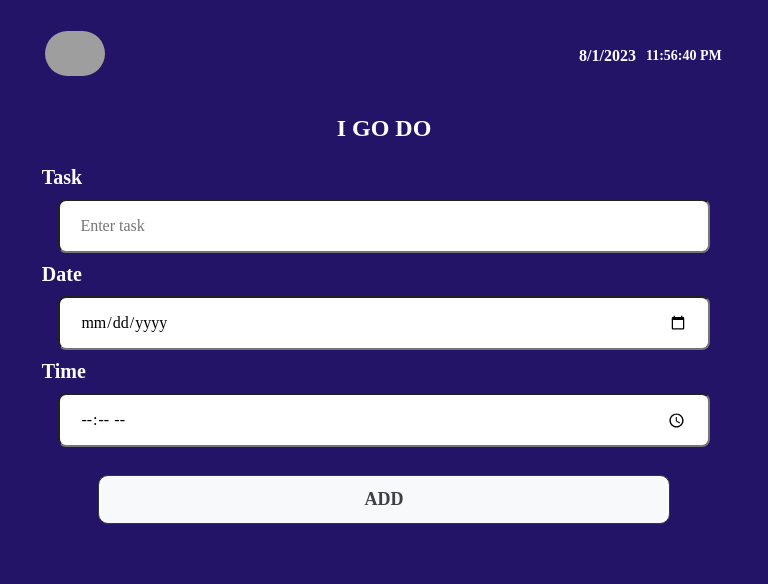
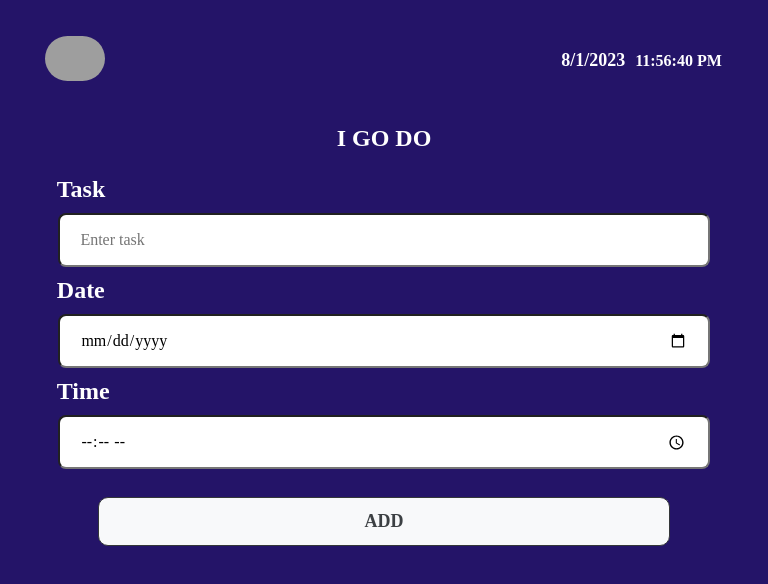
Before and after one commit to Akasi-M-P/I-GO-DO-APP, a plain HTML site: page index.html in a window 768 px wide. Drawn offline with Linux system fonts and the light colour scheme; grey boxes are pictures that could not be loaded; a web font is replaced by a local one.

Commit message:
Update task.css

```diff
--- a/css/task.css
+++ b/css/task.css
@@ -178,3 +178,35 @@ button:focus {
 
     }
 }
+
+/* 768-480     - tablet  */
+@media all and (min-width: 768px) and (max-width: 1024px) {
+    header {
+        padding: 0 2em;
+    }
+
+    .heading h3 {
+
+        font-size: 24px;
+
+    }
+
+
+#date {
+    font-size: 18px}
+#time {
+    font-size: 16px;
+}
+
+label {
+    font-size: 24px;
+    margin-left: 30px;
+}
+
+/* Tasks */
+#tasks  {
+    display: grid;
+    grid-template-columns: repeat(3, 1fr);
+}
+
+}
```
